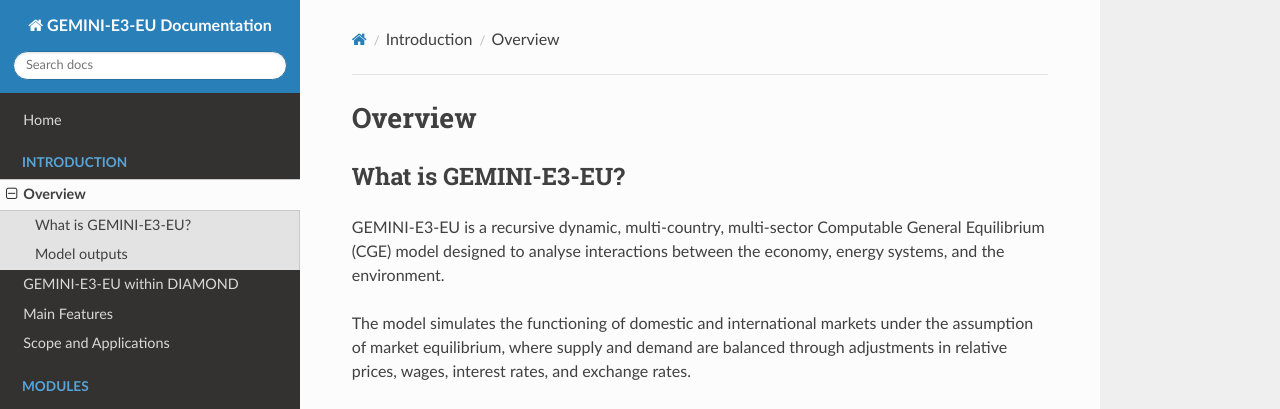
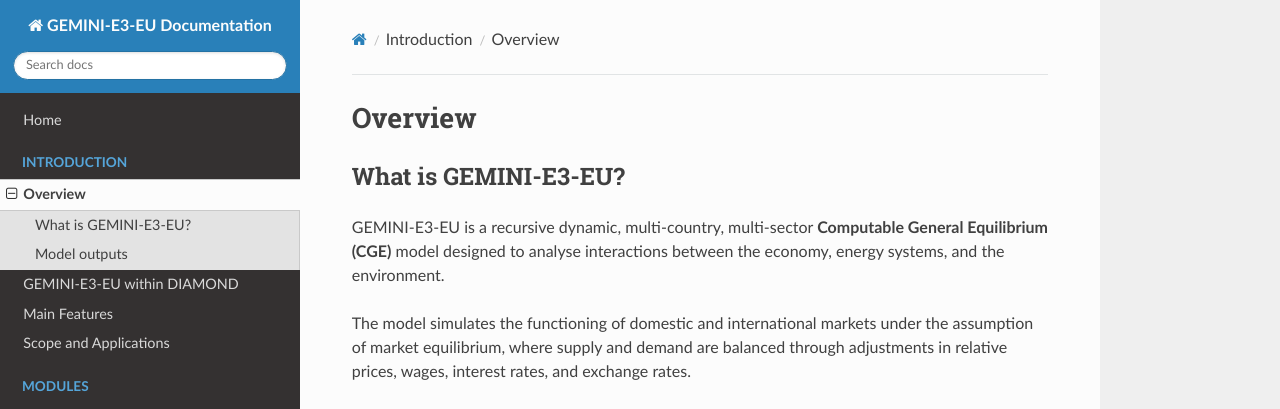
Before and after one commit to Perdana-Sigit/GEMINI-E3-EU, an MkDocs documentation site: the page built from docs/introduction/overview.md, in a window 1280 px wide and 1145 px high. Shown: the top 409 px of the window. Built offline with MkDocs 1.6.1, drawn with Linux system fonts in a browser that asks for light colours; nearby versions of some CDN libraries.

```diff
--- a/docs/introduction/overview.md
+++ b/docs/introduction/overview.md
@@ -2,7 +2,7 @@
 
 ## What is GEMINI-E3-EU?
 
-GEMINI-E3-EU is a recursive dynamic, multi-country, multi-sector Computable General Equilibrium (CGE) model designed to analyse interactions between the economy, energy systems, and the environment.
+GEMINI-E3-EU is a recursive dynamic, multi-country, multi-sector **Computable General Equilibrium (CGE)** model designed to analyse interactions between the economy, energy systems, and the environment.
 
 The model simulates the functioning of domestic and international markets under the assumption of market equilibrium, where supply and demand are balanced through adjustments in relative prices, wages, interest rates, and exchange rates.
 
```
